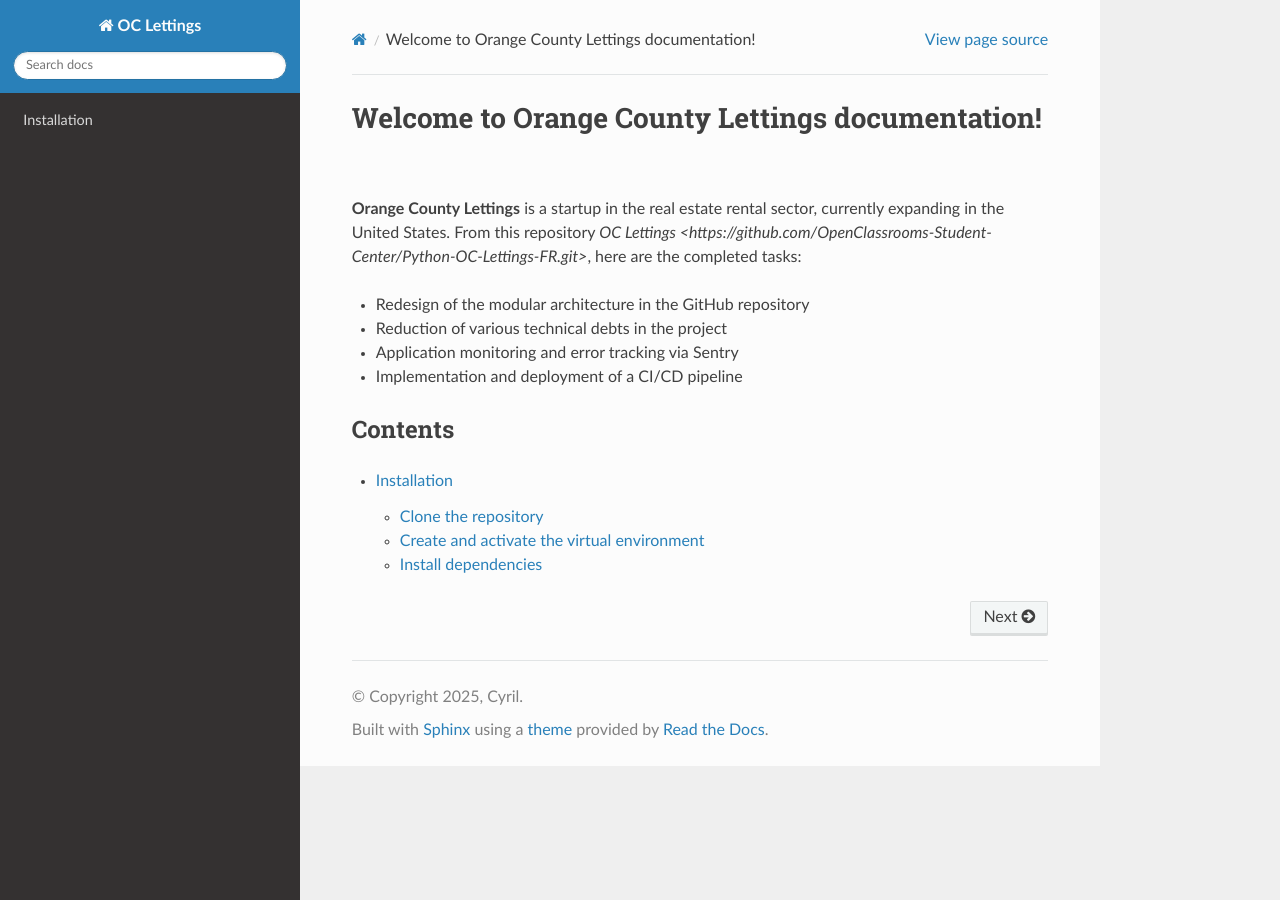
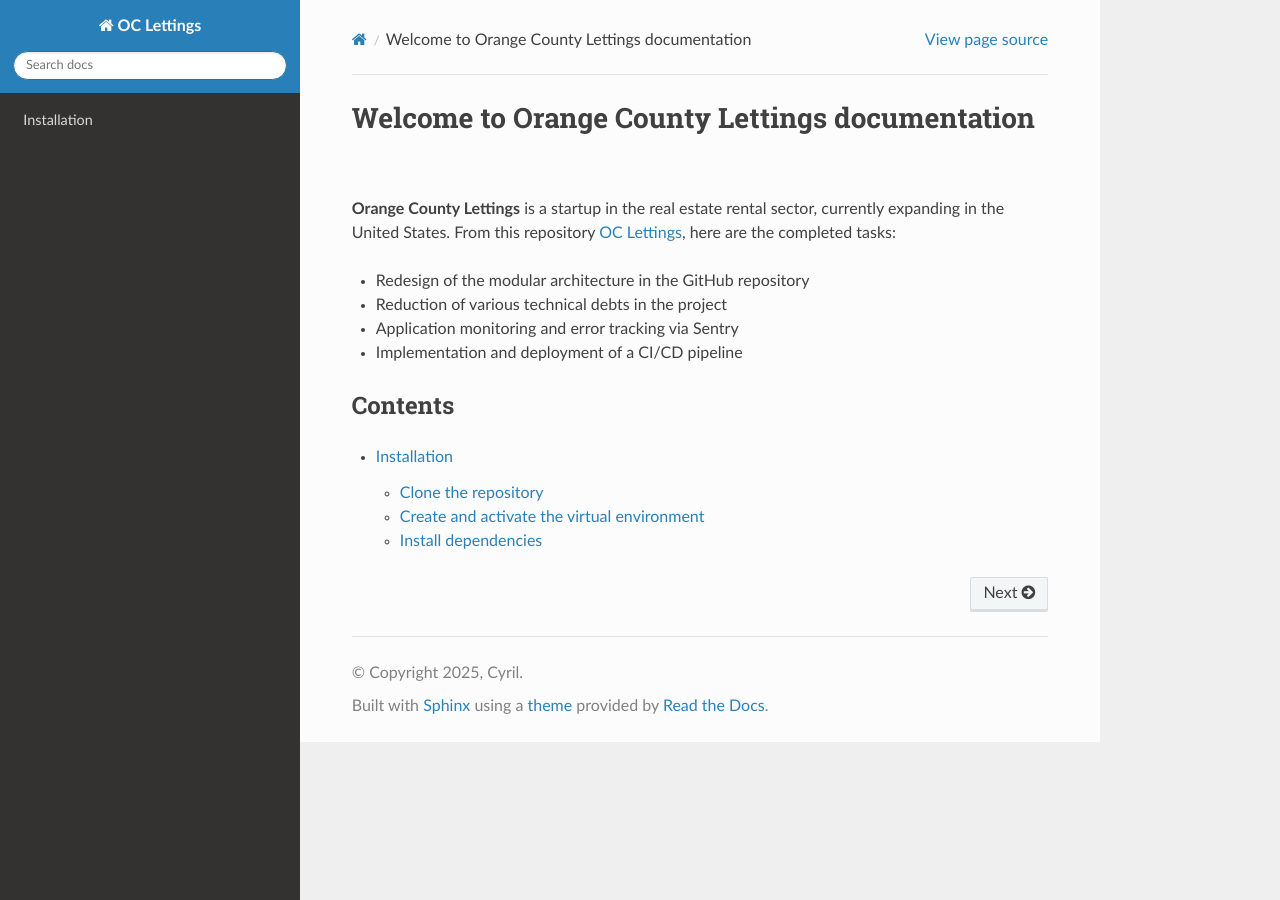
Before and after one commit to Cyrilebl/rtd-orange_county_lettings, a Sphinx documentation site: the page built from docs/source/index.rst, in a window 1280 px wide. Built offline with Sphinx 7.4.7 and the Read the Docs theme 3.1.0, drawn with Linux system fonts in a browser that asks for light colours.

```diff
--- a/docs/source/index.rst
+++ b/docs/source/index.rst
@@ -1,8 +1,8 @@
-Welcome to Orange County Lettings documentation!
-================================================
+Welcome to Orange County Lettings documentation
+===============================================
 
 **Orange County Lettings** is a startup in the real estate rental sector, currently expanding in the United States.
-From this repository `OC Lettings <https://github.com/OpenClassrooms-Student-Center/Python-OC-Lettings-FR.git>`, here are the completed tasks:
+From this repository `OC Lettings <https://github.com/OpenClassrooms-Student-Center/Python-OC-Lettings-FR.git>`_, here are the completed tasks:
 
 - Redesign of the modular architecture in the GitHub repository
 - Reduction of various technical debts in the project
```
Also changed, not shown: docs/source/installation.rst (+4 -4 lines).
